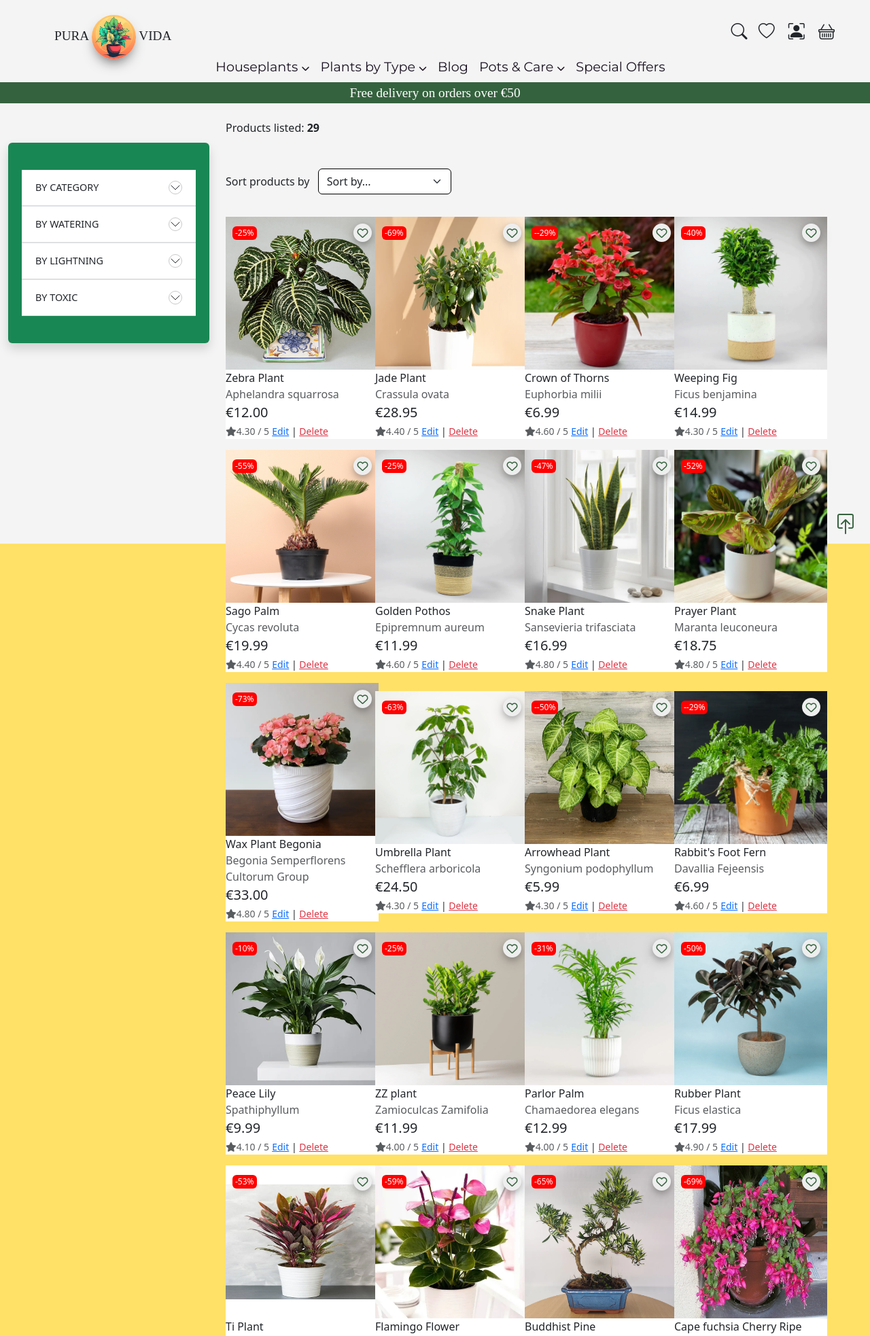
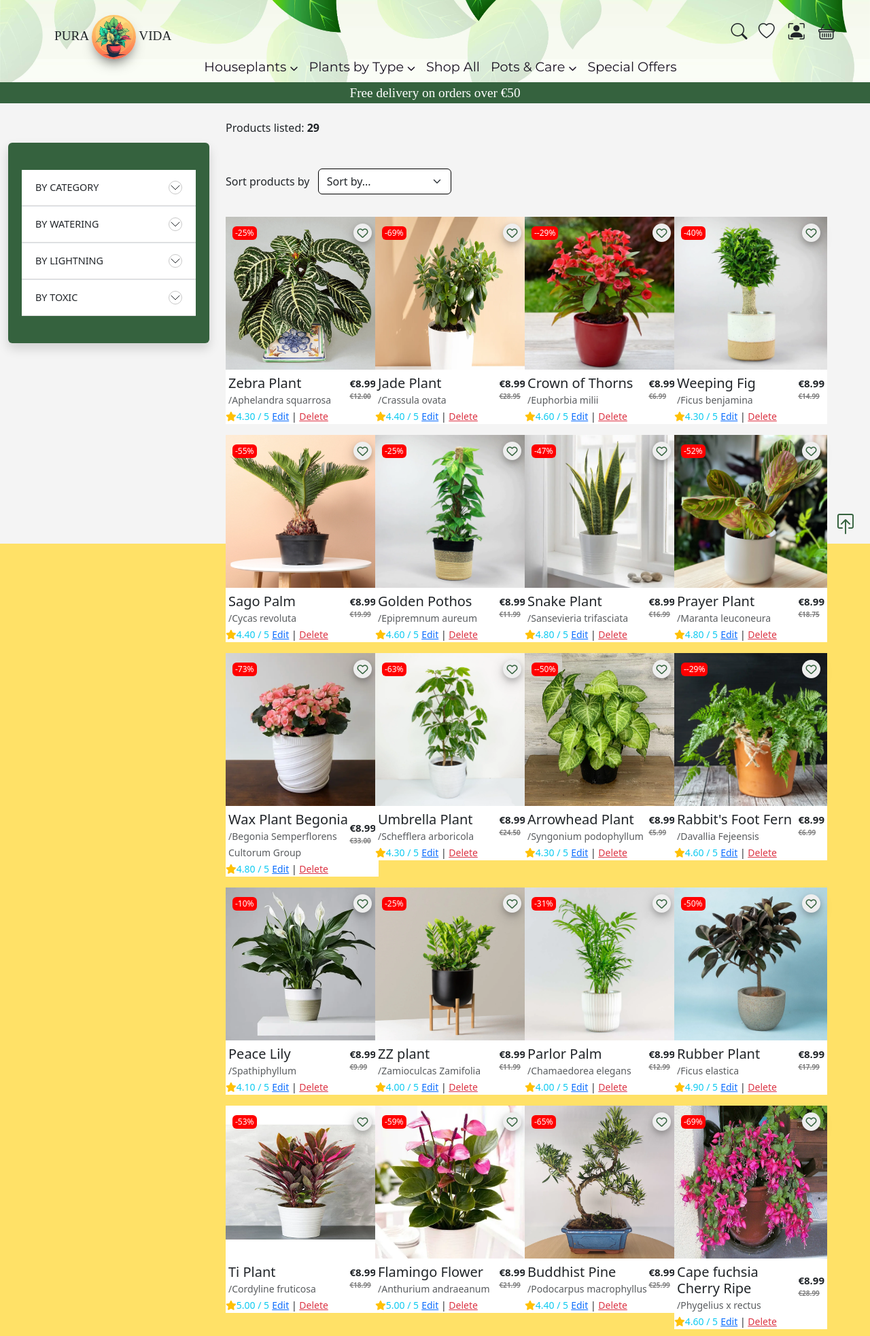
Before and after one commit to viktor-codes/puravida, a Django app: page /products/ in a window 1280 px wide. Shown: the top 1966 px of the page at 68% size. Run offline with Django 3.2, Linux system fonts and the light colour scheme; the visitor is signed in with stand-in values (Sample User, id 1); data comes from the database, SQL or seed files in the repository; data that the repository does not hold is empty; some libraries are stand-ins or nearby versions; some web fonts are replaced.

Commit message:
Added top header banner, stylied products page, adjusted wishlist app.

```diff
--- a/bag/templates/bag/bag.html
+++ b/bag/templates/bag/bag.html
@@ -118,7 +118,7 @@
                     <div class="row">
                         <div class="col mt-3">
                             <div class="progress rounded-0">
-                                <div class="progress-bar progress-bar-striped bg-success progress-bar-animated text-center"
+                                <div class="progress-bar progress-bar-striped custom-success-bg progress-bar-animated text-center"
                                     role="progressbar" aria-valuenow="{{ percentage }}" aria-valuemin="0"
                                     aria-valuemax="100"
                                     style="width: {{ total|calc_percentage:free_delivery_threshold }}%;">
--- a/checkout/templates/checkout/checkout.html
+++ b/checkout/templates/checkout/checkout.html
@@ -56,7 +56,7 @@
                         {{ coupon_apply_form|crispy }}
                     </div>
                     <div class="col-3">
-                        <button type="submit" class="btn btn-success w-100 mt-2">Apply</button>
+                        <button type="submit" class="btn custom-btn-success w-100 mt-2">Apply</button>
                     </div>
                 </div>
             </form>
--- a/products/templates/products/product_details.html
+++ b/products/templates/products/product_details.html
@@ -78,7 +78,7 @@
                                 </span>
                                 <span class="text-uppercase">Keep Shopping</span>
                             </a>
-                            <input type="submit" class="btn btn-success text-uppercase mt-5" value="Add to Bag">
+                            <input type="submit" class="btn custom-btn-success text-uppercase mt-5" value="Add to Bag">
                         </div>
                         <input type="hidden" name="redirect_url" value="{{ request.path }}">
                     </div>
@@ -126,7 +126,7 @@
             {% endif %}
         </div>
         {% if request.user.is_authenticated %}
-        <div class="col-lg-4 text-center">
+        <div class="col-lg-4 text-center mb-3">
             <h4 class="mb-3">Add a review</h4>
             <div class="card">
                 <form class="form-control" action="" id="commentForm" method="POST">
@@ -142,7 +142,7 @@
                             {{review_form.rating}}
                         </div>
                         <div class="container">
-                            <button type="submit" class="btn btn-success">Submit Review</button>
+                            <button type="submit" class="btn custom-btn-success">Submit Review</button>
                         </div>
                     </div>
                 </form>
--- a/products/templates/products/products.html
+++ b/products/templates/products/products.html
@@ -14,7 +14,7 @@
 <div class="container-fluid">
     <div class="row mt-3">
         <div class="col-lg-3 filter-wrapper">
-            <div class="wrapper bg-success rounded shadow">
+            <div class="wrapper custom-success-bg rounded shadow">
                 <div class="accordion accordion-flush" id="myAccordion ">
                     <div class="accordion-item">
                         <h2 class="accordion-header" id="flush-headingOne"> <button class="accordion-button collapsed border-0"
@@ -154,10 +154,10 @@
             </div>
             <div class="row">
                 <div class="product-container col-11">
-                    <div class="row mt-2 mb-2 d-flex align-items-center">
+                    <div class="row mt-2 mb-2">
                         {% for product in products %}
                         <div class="col-sm-6 col-md-6 col-lg-4 col-xl-3 mb-3">
-                            <div class="product-card h-100 border-0">
+                            <div class="product-card">
                                 <div class="image-container">
                                     <div class="first">
                                         <div class="d-flex justify-content-between align-items-center">
@@ -190,21 +190,28 @@
                                     </a>
                                     {% endif %}
                                 </div>
+                               <div class="card-body pt-0 px-1 mt-2">
+                                <div class="d-flex justify-content-between align-items-center">
+                                    <div>
+                                        <h5 class="mb-0">{{ product.name }}</h5>
+                                        {% if product.botanical_name %}
+                                        <small class="text-muted mt-0">/{{ product.botanical_name }}</small>
+                                        {% endif %}
+                                    </div>
+                                    <div class="d-flex flex-column mb-2">
+                                        <span class="new-price">€{{ product.discount_price }}</span>
+                                        <small class="old-price text-right"><del>€{{ product.price }}</del></small>
+                                    </div>
+                                </div>
 
-
-
-
-                                <div class="card-body pb-0">
-                                    <p class="mb-0">{{ product.name }}</p>
-                                    <p class="text-muted mb-0">{{ product.botanical_name }}</p>
                                 </div>
                                 <div class="card-footer bg-white pt-0 border-0 text-left">
                                     <div class="row">
                                         <div class="col">
-                                            <p class="lead mb-0 text-left font-weight-bold">€{{ product.price }}</p>
+
 
                                             {% if product.rating %}
-                                            <small class="text-muted"><i class="fas fa-star mr-1"></i>{{ product.rating }}
+                                            <small class="text-info"><i class="fas fa-star mr-1 text-warning"></i>{{ product.rating }}
                                                 /
                                                 5</small>
                                             {% else %}
--- a/static/css/base.css
+++ b/static/css/base.css
@@ -4,8 +4,24 @@ body {
 
 header {
     background-color: #f4f4f4;
+    background-image: url('/media/top.jpg');
+    background-size: cover;
+    background-position: 80% 20%;
 }
 
+.custom-success-bg {
+    background-color: #35623e;
+}
+
+.custom-success-text {
+    color: #35623e;
+}
+
+.custom-btn-success {
+    background-color: #35623e;
+    border-color: #35623e;
+    color: #fff;
+}
 #logo {
     margin-top: -1rem;
 }
@@ -472,7 +488,7 @@ input[type=number]{
 
     background-color: #fff;
     border: none;
-    border-radius: 10px;
+    border-radius: 20px;
     width: 225px;
 
 
@@ -522,14 +538,13 @@ input[type=number]{
 }
 
 .new-price {
-    font-size: 13px;
+    font-size: 15px;
     font-weight: bold;
-    color: red;
 
 }
 
 .old-price {
-    font-size: 8px;
+    font-size: 10px;
     font-weight: bold;
     color: grey;
 }
--- a/templates/includes/base.html
+++ b/templates/includes/base.html
@@ -71,12 +71,13 @@
                             <div><i class="bi bi-search fs-4"></i></div>
                         </a>
                     </li>
+                    {% if request.user.is_authenticated %}
                     <li class="list-inline-item">
                         <a class="nav-link" href="{% url 'wishlist' %}">
                             <div class="text-center p-1">
                                 <div class="position-relative"><i class="bi bi-heart fs-4"></i>
                                     {% if wishlist_count > 0 %}
-                                    <span class="position-absolute top-0 start-100 translate-middle badge rounded-pill bg-success">
+                                    <span class="position-absolute top-0 start-100 translate-middle badge rounded-pill custom-success-bg">
                                         {{ wishlist_count }}
                                     </span>
                                     {% endif %}
@@ -84,6 +85,7 @@
                             </div>
                         </a>
                     </li>
+                    {% endif %}
                     <li class="list-inline-item dropdown border-0">
                         <a class="nav-link" href="#" id="user-options" data-bs-toggle="dropdown"
                             aria-haspopup="true" aria-expanded="false">
@@ -110,7 +112,7 @@
                                 <div class="position-relative"><i class="bi bi-basket fs-4"></i>
                                     {% if bag_items %}
                                     <span
-                                        class="position-absolute top-0 start-100 translate-middle badge rounded-pill bg-success">
+                                        class="position-absolute top-0 start-100 translate-middle badge rounded-pill custom-success-bg">
                                         {{ product_count }}
                                     </span>
                                     {% endif %}
--- a/templates/includes/main-nav.html
+++ b/templates/includes/main-nav.html
@@ -25,8 +25,8 @@
             </div>
         </li>
         <li class="nav-item">
-            <a class="nav-text nav-link mr-5" href="#" id="blog">
-                Blog
+            <a class="nav-text nav-link mr-5" href="{% url 'products' %}" id="Shop All">
+                Shop All
             </a>
         </li>
         <li class="nav-item dropdown">
--- a/templates/includes/toasts/toast_success.html
+++ b/templates/includes/toasts/toast_success.html
@@ -1,6 +1,6 @@
 <div class="toast custom-toast rounded-0 border-top-0" role="alert" aria-live="assertive" aria-atomic="true">
     <div class="arrow-up arrow-success"></div>
-    <div class="w-100 toast-capper bg-success"></div>
+    <div class="w-100 toast-capper custom-success-bg"></div>
     <div class="toast-header">
         <strong class="me-auto">Success!</strong>
         <button type="button" class="btn-close" data-bs-dismiss="toast" aria-label="Close"></button>
--- a/wishlist/contexts.py
+++ b/wishlist/contexts.py
@@ -12,6 +12,7 @@ def wishlist_items(request):
     # Initialize an empty queryset for wishlist
     wishlist = Wishlist.objects.none()
     wishlist_count = 0
+    wishlist_products = []
 
     if user.is_authenticated and product_id:
         # If the user is authenticated and product_id is present,
--- a/wishlist/views.py
+++ b/wishlist/views.py
@@ -8,11 +8,9 @@ from django.contrib import messages
 @login_required
 def wishlist(request):
     wishlist = Wishlist.objects.all()
-    wishlist_count = Wishlist.objects.count()
 
     context = {
         "wishlist": wishlist,
-        "wishlist_count": wishlist_count,
     }
     return render(request, "wishlist/wishlist.html", context)
 
```
Also changed, not shown: wishlist/templates/wishlist/wishlist.html (+4 -4 lines), media/leafes.png (deleted), media/top.jpg (added).
